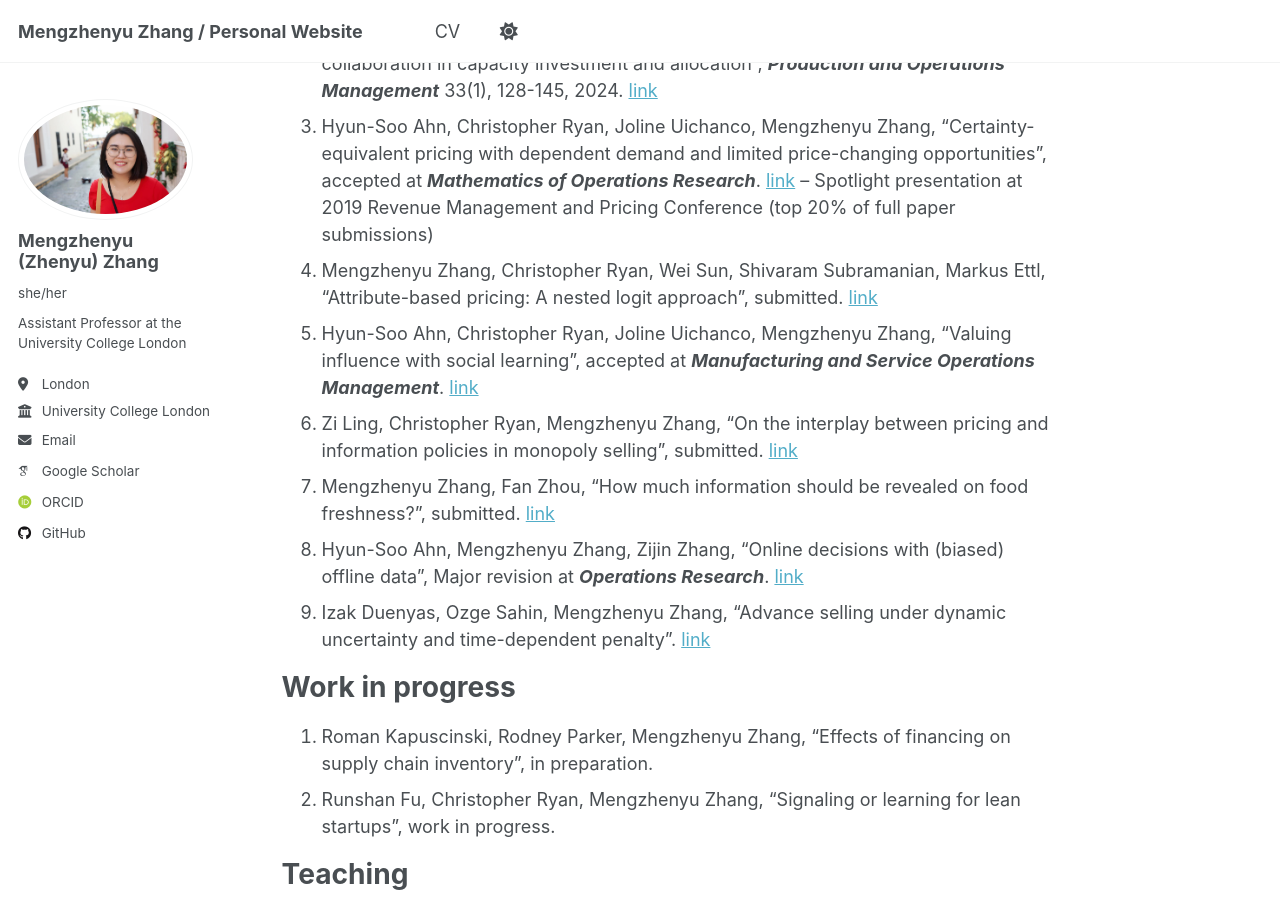
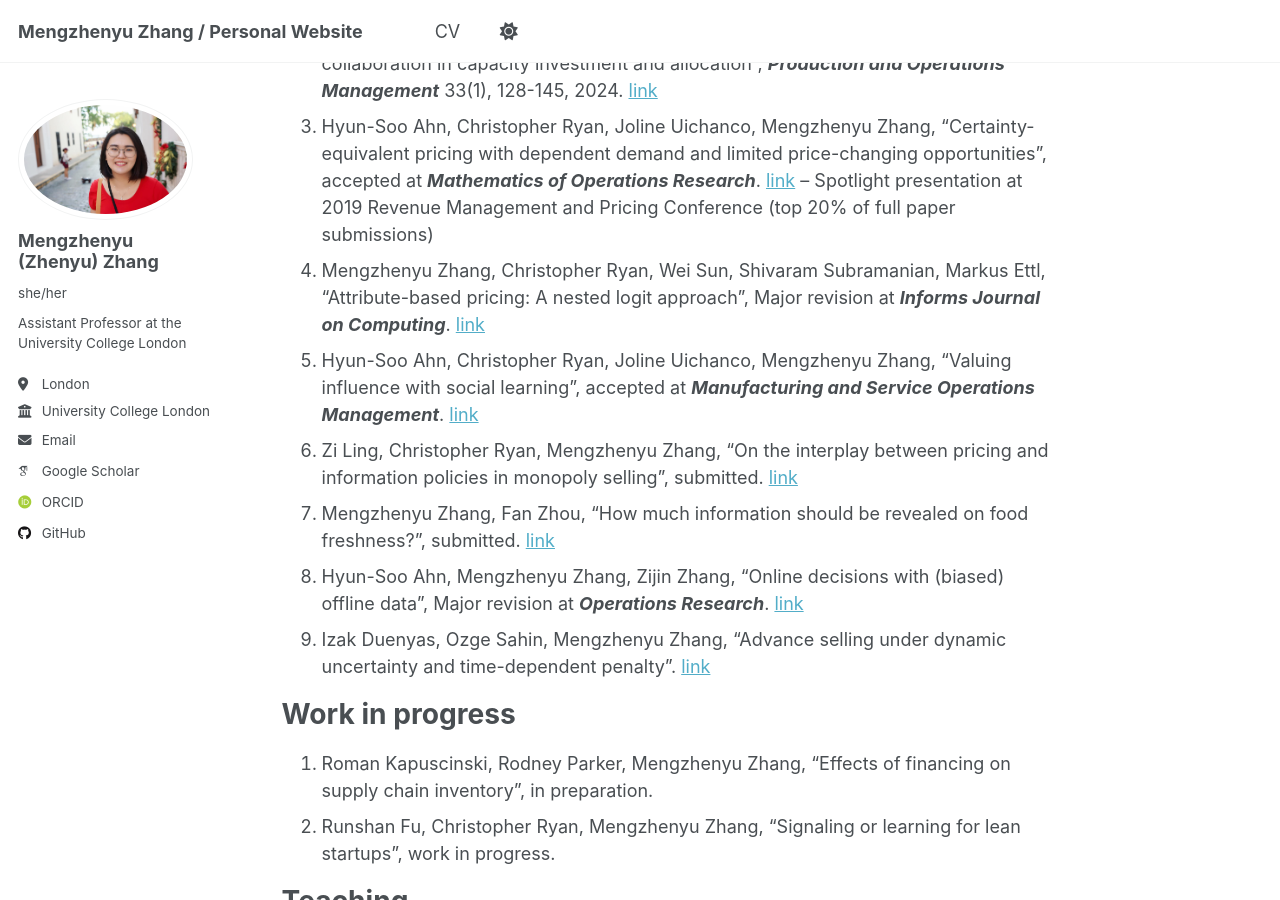
Before and after one commit to mengzhenyuzhang/mengzhenyuzhang.github.io, a Jekyll site: the page built from _pages/about.md, in a window 1280 px wide and 900 px high, scrolled down 391 px. Built offline with Jekyll 4.4.1, drawn with Linux system fonts in a browser that asks for light colours; some web fonts are replaced; a script that is not in the unit is left out.

Commit message:
Update about.md

```diff
--- a/_pages/about.md
+++ b/_pages/about.md
@@ -15,7 +15,7 @@ Research
 2. Hyun-Soo Ahn, Eren Cetinkaya, Izak Duenyas, Mengzhenyu Zhang, “Benefits of collaboration in capacity investment and allocation”, ***Production and Operations Management*** 33(1), 128-145, 2024. [link](https://journals.sagepub.com/doi/10.1177/10591478231224918)
 3. Hyun-Soo Ahn, Christopher Ryan, Joline Uichanco, Mengzhenyu Zhang, “Certainty-equivalent pricing with dependent demand and limited price-changing opportunities”, accepted at ***Mathematics of Operations Research***. [link](https://pubsonline.informs.org/doi/abs/10.1287/moor.2022.0330)
 – Spotlight presentation at 2019 Revenue Management and Pricing Conference (top 20% of full paper submissions)
-4. Mengzhenyu Zhang, Christopher Ryan, Wei Sun, Shivaram Subramanian, Markus Ettl, “Attribute-based pricing: A nested logit approach”, submitted. [link](https://papers.ssrn.com/sol3/papers.cfm?abstract_id=4258247)
+4. Mengzhenyu Zhang, Christopher Ryan, Wei Sun, Shivaram Subramanian, Markus Ettl, “Attribute-based pricing: A nested logit approach”, Major revision at ***Informs Journal on Computing***. [link](https://papers.ssrn.com/sol3/papers.cfm?abstract_id=4258247)
 5. Hyun-Soo Ahn, Christopher Ryan, Joline Uichanco, Mengzhenyu Zhang, “Valuing influence with social learning”, accepted at ***Manufacturing and Service Operations Management***. [link](https://papers.ssrn.com/sol3/papers.cfm?abstract_id=4527310)
 6. Zi Ling, Christopher Ryan, Mengzhenyu Zhang, “On the interplay between pricing and information policies in monopoly selling”, submitted. [link](https://papers.ssrn.com/sol3/papers.cfm?abstract_id=5047585)
 7. Mengzhenyu Zhang, Fan Zhou, “How much information should be revealed on food freshness?”, submitted. [link](https://papers.ssrn.com/sol3/papers.cfm?abstract_id=5378554)
```
